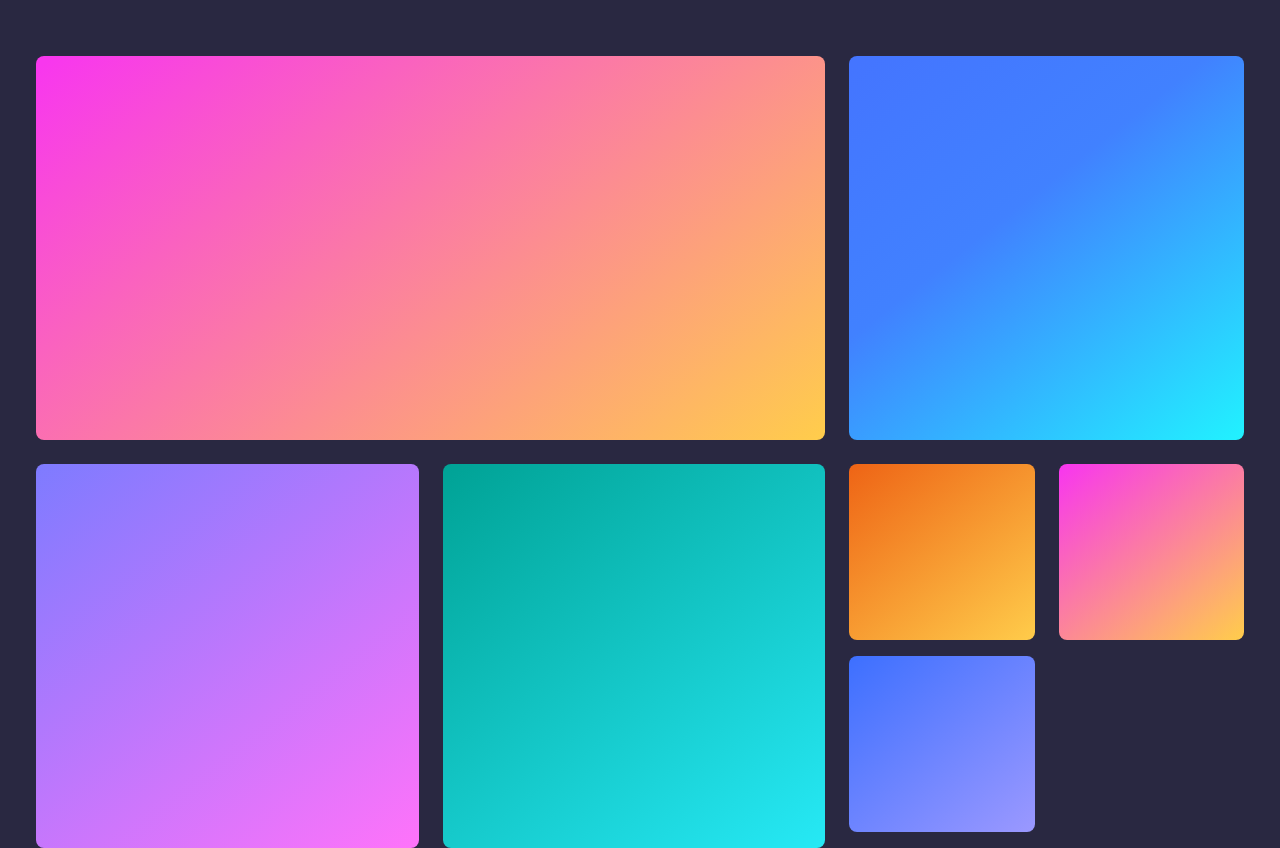
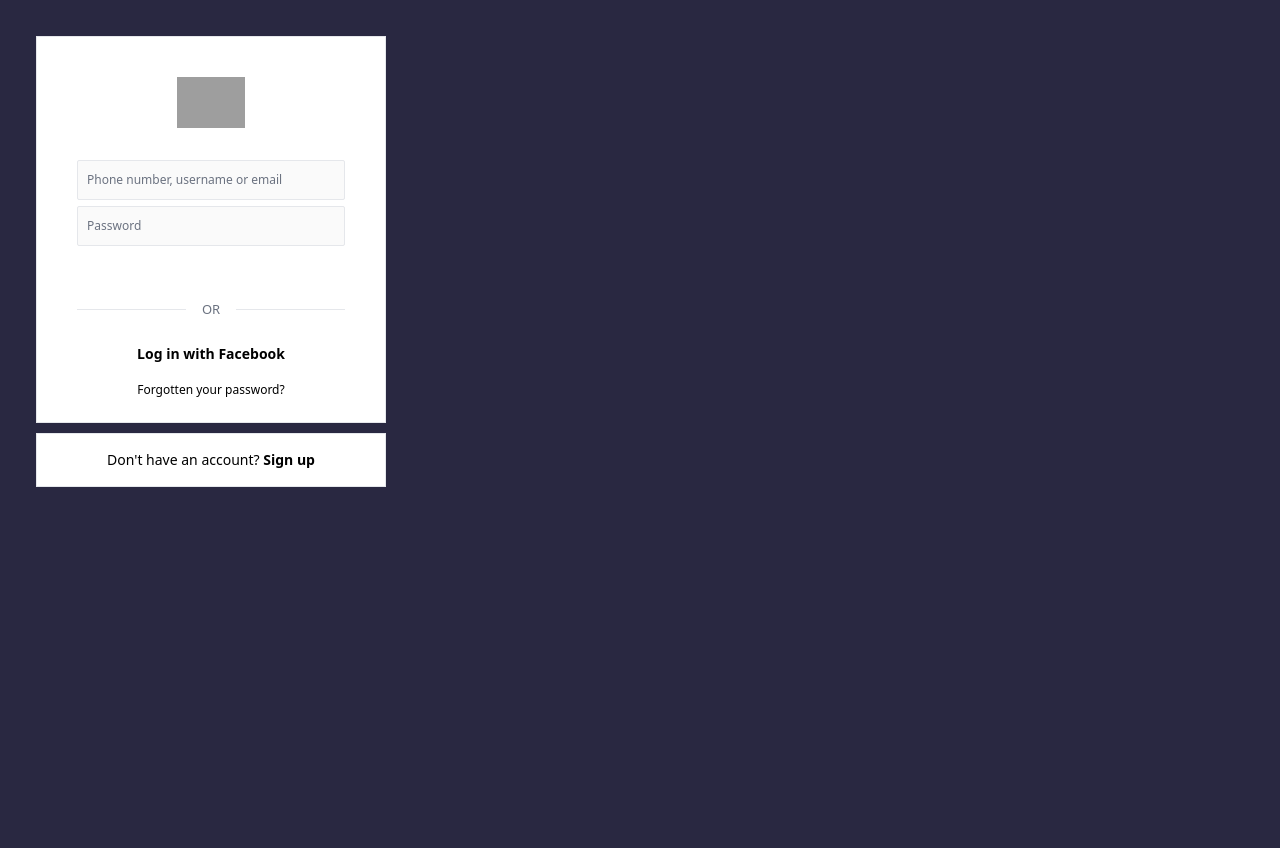
Before and after one commit to guneykilicel/kavun, a React (Create React App) app: page /kavun/login in a window 1280 px wide. After the commit the page ends 800 px from the top, so only its background shows below. Built offline with nearby package versions, Linux system fonts and the light colour scheme; grey boxes are pictures that could not be loaded.

Commit message:
login yapım aşaması

```diff
--- a/src/App.js
+++ b/src/App.js
@@ -1,10 +1,12 @@
+import { useRoutes } from "react-router-dom";
 import Home from "./components/home";
-
+import routes from "./routes/routes";
 
 function App() {
+  const showRoutes = useRoutes(routes)
   return (
     <div>
-      <Home />
+      {showRoutes}
     </div>
   );
 }
--- /dev/null
+++ b/src/components/login/components/Button.js
@@ -0,0 +1,14 @@
+const Button = ({ type = "button", children, ...props }) => {
+  return (
+    <>
+      <button
+        type={type}
+        {...props}
+        className="p-4 px-2.5 h-[30px] bg-brand w-full flex items-center justify-center gap-x-2 rounded font-medium text-white text-sm disabled:opacity-50"
+      >
+        {children}
+      </button>
+    </>
+  );
+};
+export default Button;
--- /dev/null
+++ b/src/components/login/components/Input.js
@@ -0,0 +1,37 @@
+import { useField } from "formik"
+import { useEffect, useRef, useState } from "react"
+import classNames from "classnames";
+
+export default function Input({label, type='text', ...props}) {
+
+    const [field, meta, helpers] = useField(props); /* for formik */
+    const [show, setShow] = useState(false)
+    const [inputType, setInputType] = useState(type)
+
+    useEffect(()=>{
+        if(show) {
+            setInputType('text')
+        } else if(type==='password') {
+            setInputType('password')
+        }
+    },[show])
+    return(
+        <label className="block relative flex bg-zinc-50 border rounded-sm focus-within:border-gray-400">
+            <input type={inputType} className={classNames({
+                "px-2 w-full h-[38px] text-[12px] outline-none bg-transparent" : true,
+                "pt-[10px]": field.value
+            })} {...field} {...props}/>
+            <small className={classNames({
+                "absolute left-[9px] pointer-events-none cursor-text text-gray-500 -translate-y-1/2 transition-all" : true,
+                "text-xs top-1/2": !field.value,
+                "text-[10px] top-2.5": field.value
+            })}>{label}</small>
+            {type === 'password' && field.value && (
+                <div onClick={()=>{setShow(!show)}} className="h-full cursor-pointer select-none flex items-center text-sm font-semibold pr-2">
+                    {show?'Hide':'Show'}
+                </div>
+            )}
+            {meta.error}
+        </label>
+    )
+}
--- /dev/null
+++ b/src/components/login/components/Separator.js
@@ -0,0 +1,11 @@
+
+const Separator = ({label = 'OR', ...props}) => {
+  return (
+    <div className="flex items-center mt-[10px] mb-[18px]" {...props}>
+      <div className="h-px bg-gray-200 flex-1" />
+      <span className="px-4 text-[13px] font-medium text-gray-500">{label}</span>
+      <div className="h-px bg-gray-200 flex-1" />
+    </div>
+  );
+};
+export default Separator;
--- /dev/null
+++ b/src/components/login/components/SignIn.js
@@ -0,0 +1,71 @@
+import { Form, Formik } from "formik"
+import { Link } from "react-router-dom"
+import { LoginSchema } from "../../../validation/login-schema"
+import Button from "./Button"
+import Input from "./Input"
+import Separator from "./Separator"
+
+
+const SignIn = ()=>{
+    return(
+        <div className="w-[350px] grid gap-y-2.5">
+          <div className="bg-white border px-[40px] pt-10 pb-2 ">
+            <div className="flex justify-center">
+              <img
+                className="h-[51px] mb-8 "
+                src="https://www.instagram.com/static/images/web/logged_out_wordmark.png/7a252de00b20.png"
+              />
+            </div>
+
+            <Formik
+              validationSchema={LoginSchema}
+              initialValues={{
+                username: "",
+                password: "",
+              }}
+            //   onSubmit={handleSubmit}
+            >
+              {({ isSubmitting, isValid, dirty, values }) => (
+                <Form className="grid gap-y-1.5">
+                  <Input
+                    name="username"
+                    label="Phone number, username or email"
+                  />
+                  <Input type="password" name="password" label="Password" />
+
+                  <Button
+                    type="submit"
+                    disabled={!isValid || !dirty || isSubmitting}
+                  >
+                    Log In
+                  </Button>
+
+                  <Separator label="OR" />
+                  <a
+                    href="#"
+                    className="flex justify-center items-center gap-x-2 text-sm font-semibold text-facebook"
+                  >
+                    {/* <AiFillFacebook size={20} /> */}
+                    Log in with Facebook
+                  </a>
+                  <a
+                    href="#"
+                    className="text-xs flex items-center justify-center text-link mt-3 pb-4"
+                  >
+                    Forgotten your password?
+                  </a>
+                </Form>
+              )}
+            </Formik>
+          </div>
+
+          <div className="bg-white border p-4 text-sm text-center">
+            Don't have an account?{" "}
+            <Link to="/register" className="font-semibold text-brand">
+              Sign up
+            </Link>
+          </div>
+        </div>
+    )
+}
+export default SignIn
--- /dev/null
+++ b/src/components/login/index.js
@@ -0,0 +1,9 @@
+import SignIn from "./components/SignIn"
+
+
+const Login = ()=>{
+    return(
+        <SignIn />
+    )
+}
+export default Login
--- a/src/index.js
+++ b/src/index.js
@@ -1,9 +1,12 @@
-import React from 'react';
-import ReactDOM from 'react-dom/client';
-import './index.css';
-import App from './App';
+import React from "react";
+import ReactDOM from "react-dom/client";
+import "./index.css";
+import App from "./App";
+import { BrowserRouter } from "react-router-dom";
 
-const root = ReactDOM.createRoot(document.getElementById('root'));
+const root = ReactDOM.createRoot(document.getElementById("root"));
 root.render(
-  <App />
+  <BrowserRouter>
+    <App />
+  </BrowserRouter>
 );
--- /dev/null
+++ b/src/routes/routes.js
@@ -0,0 +1,28 @@
+import Home from "../components/home"
+import Login from "../components/login"
+
+
+
+const routes = [
+    {
+        path: '/kavun/',
+        element: <Home />,
+        auth: true
+    },
+    {
+        path: '/kavun/login',
+        element: <Login />
+    }
+]
+
+// const authCheck = routes => routes.map((route) => {
+//     if(route?.auth) {
+//         route.element = <PrivateRoute>{route.element}</PrivateRoute>
+//     }
+//     if(route?.children) {
+//         route.children = authCheck(route.children)
+//     }
+//     return route
+// })
+
+export default routes
--- /dev/null
+++ b/src/validation/index.js
@@ -0,0 +1,2 @@
+export { LoginSchema } from "./login-schema";
+export { RegisterSchema } from "./register-schema";
--- /dev/null
+++ b/src/validation/login-schema.js
@@ -0,0 +1,8 @@
+import Yup from "./validate"
+
+export const LoginSchema= Yup.object().shape({
+    username: Yup.string()
+        .required(),
+    password: Yup.string()
+        .required()
+})
--- /dev/null
+++ b/src/validation/register-schema.js
@@ -0,0 +1,11 @@
+import Yup from "./validate";
+
+export const RegisterSchema = Yup.object().shape({
+  email: Yup.string().required().email(),
+  full_name: Yup.string().required(),
+  username: Yup.mixed().required().test({
+    message: 'Geçerli bir kullanıcı adı girin!',
+    test: str => /^[a-z0-9\.\_]+$/i.test(str)
+  }),
+  password: Yup.string().required()
+});
--- /dev/null
+++ b/src/validation/validate.js
@@ -0,0 +1,12 @@
+import * as Yup from "yup"
+
+Yup.setLocale({
+    mixed: {
+        required: "Bu alan zorunludur!"
+    },
+    string: {
+        email: "Geçerli bir e-posta adresi girin!"
+    }
+})
+
+export default Yup
```
